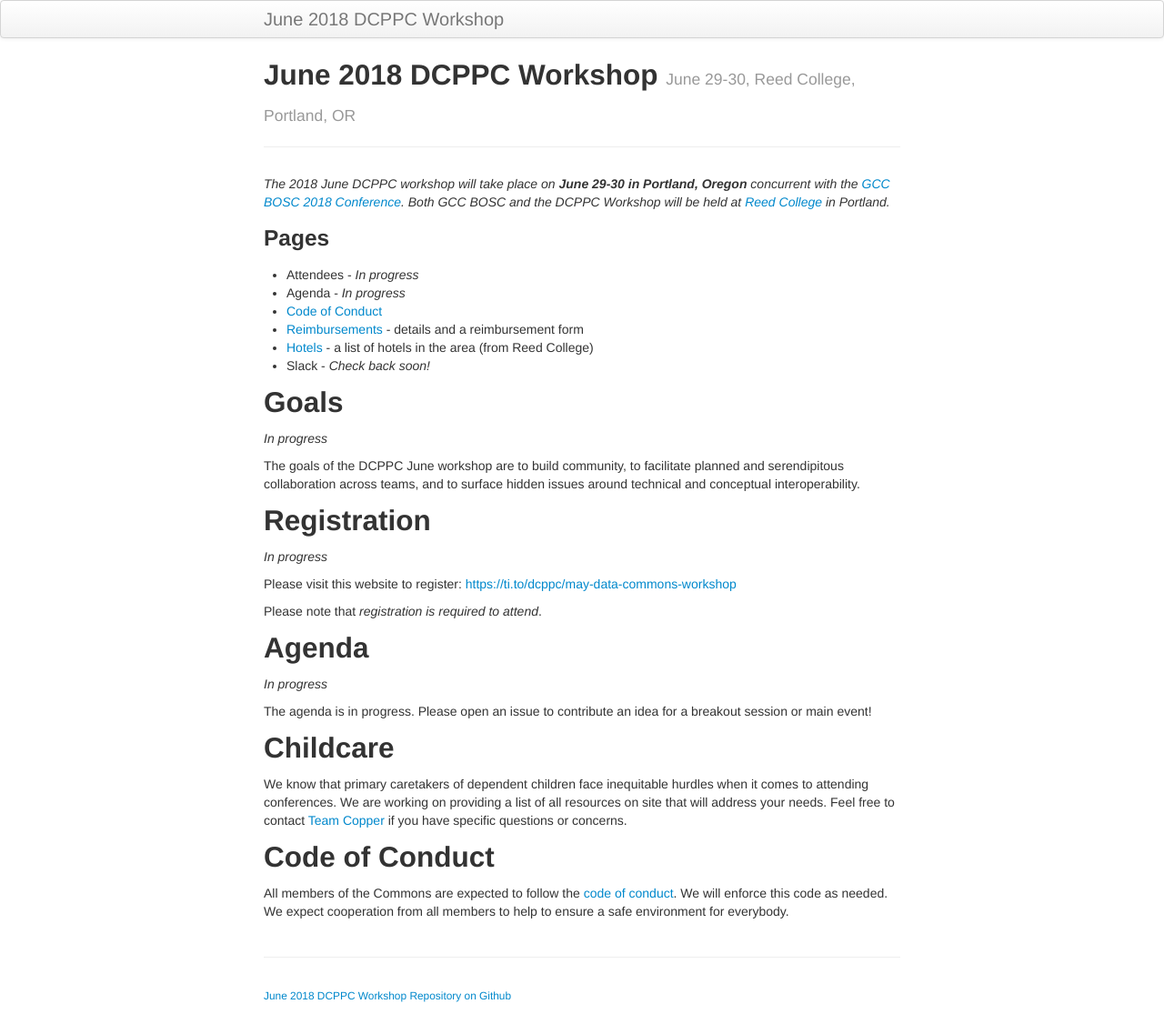
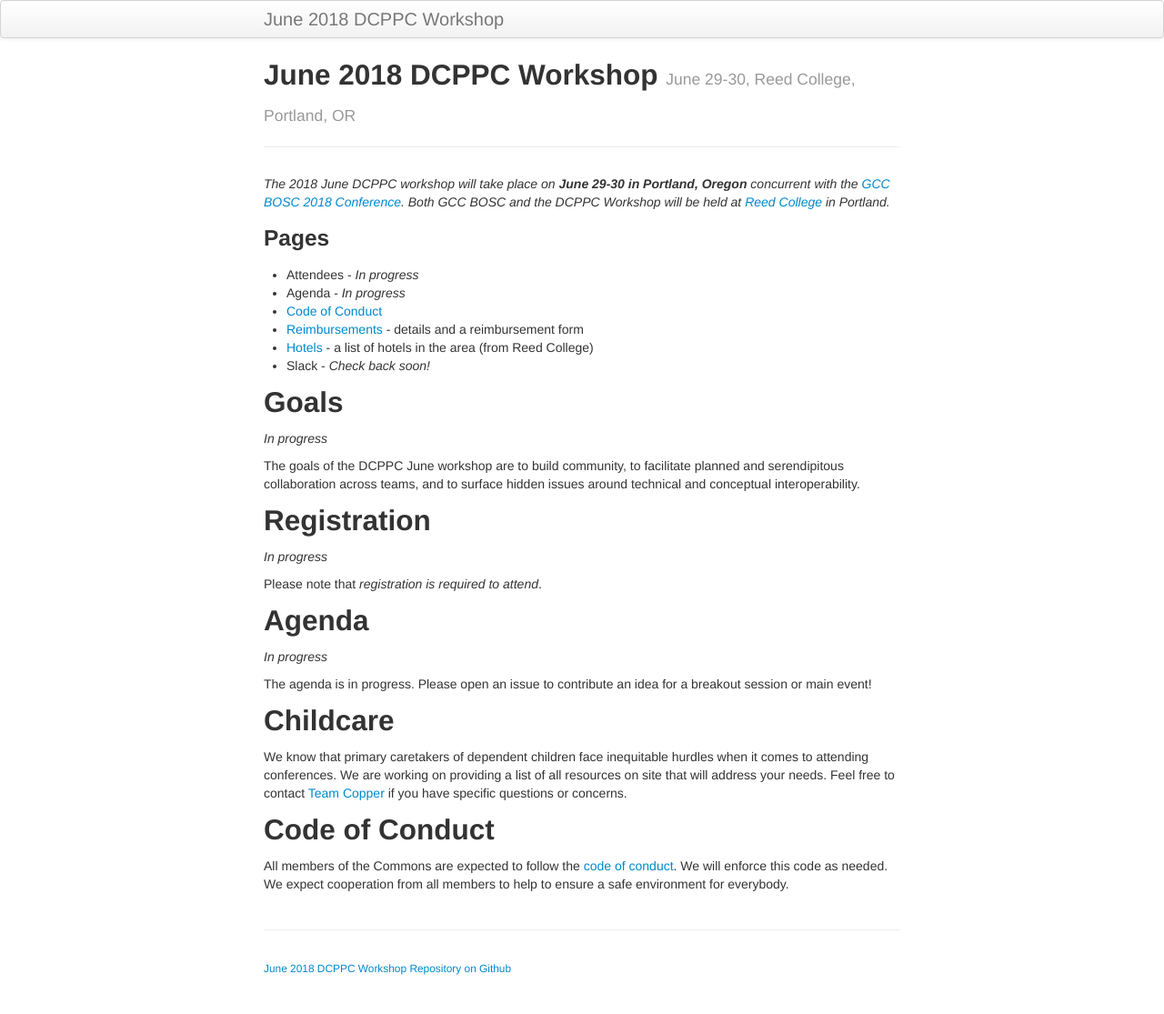
Before and after one commit to dcppc/2018-june-workshop, a Jekyll site: the page built from docs/index.md, in a window 1280 px wide. Shown: the whole page at 91% size. Built offline with Jekyll 4.4.1, drawn with Linux system fonts in a browser that asks for light colours; after the commit the page ends 1085 px from its top, so only the background shows below that.

Commit message:
Update index.md

```diff
--- a/docs/index.md
+++ b/docs/index.md
@@ -29,8 +29,6 @@ and to surface hidden issues around technical and conceptual interoperability.
 
 _In progress_
 
-Please visit this website to register: [https://ti.to/dcppc/may-data-commons-workshop](https://ti.to/dcppc/may-data-commons-workshop)
-
 Please note that _registration is required to attend_.
 
 ## Agenda
```
